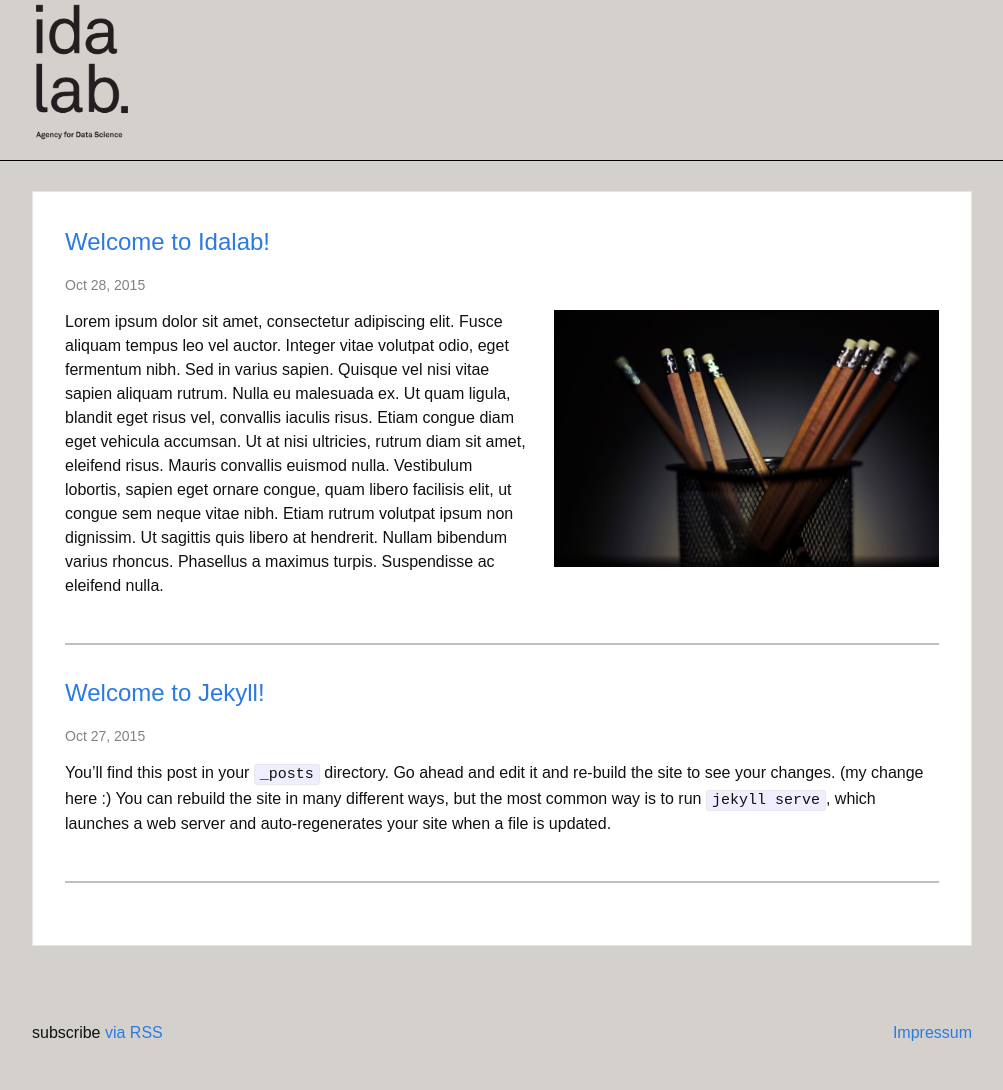
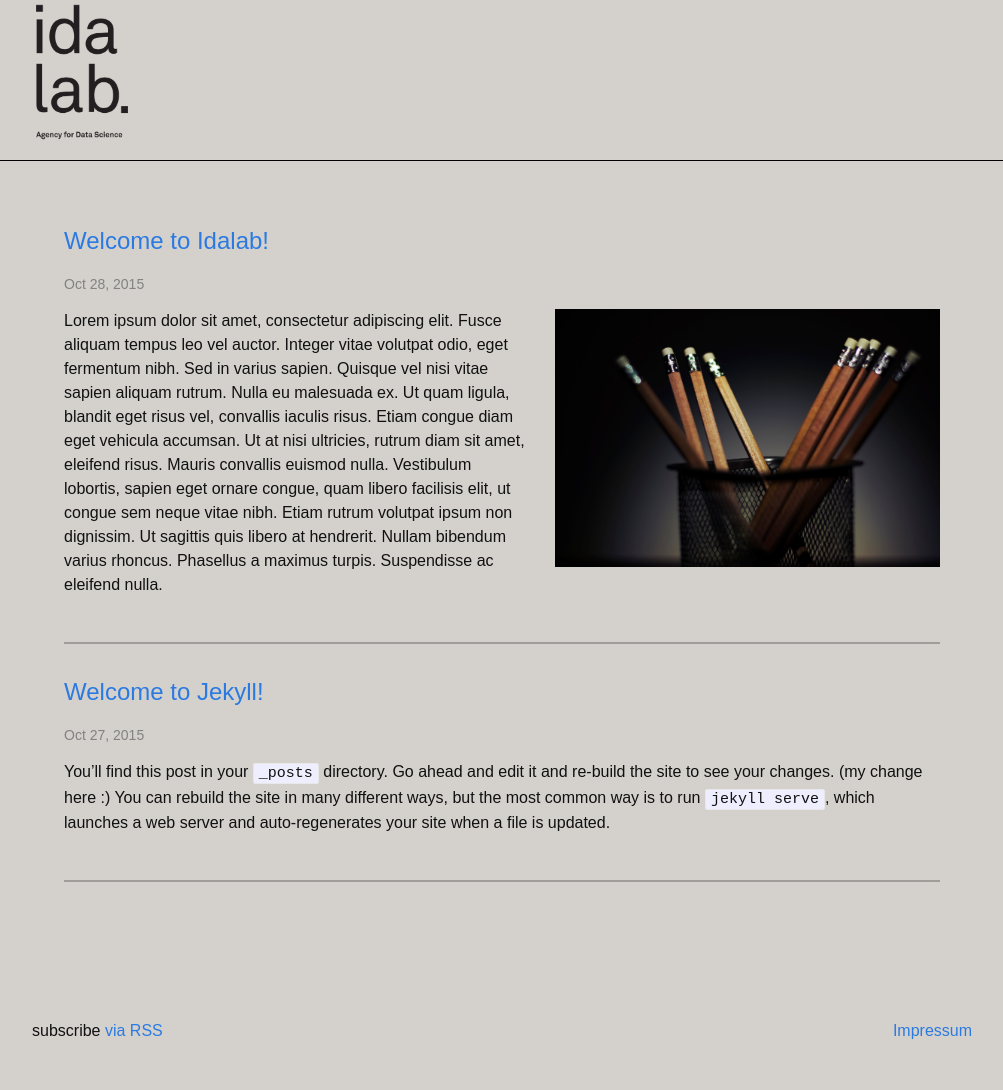
Before and after one commit to this-is-idalab/this-is-idalab, a Jekyll site: the page built from blog.html, in a window 1280 px wide. Shown: the whole page, without its empty margins (138-1141 px from the left). Built offline with Jekyll 4.4.1, drawn with Linux system fonts in a browser that asks for light colours.

Commit message:
gray bg post(s)

```diff
--- a/_sass/_layout.scss
+++ b/_sass/_layout.scss
@@ -183,8 +183,8 @@
     font-size: 20px;
 }
 article,.post-list {
-    background: white none repeat scroll 0 0;
-    border: 1px solid rgba(0, 0, 0, 0.1);
+    /*background: white none repeat scroll 0 0;*/
+    /*border: 1px solid rgba(0, 0, 0, 0.1);*/
     padding: 2em;
 }
 .post-list {
```
